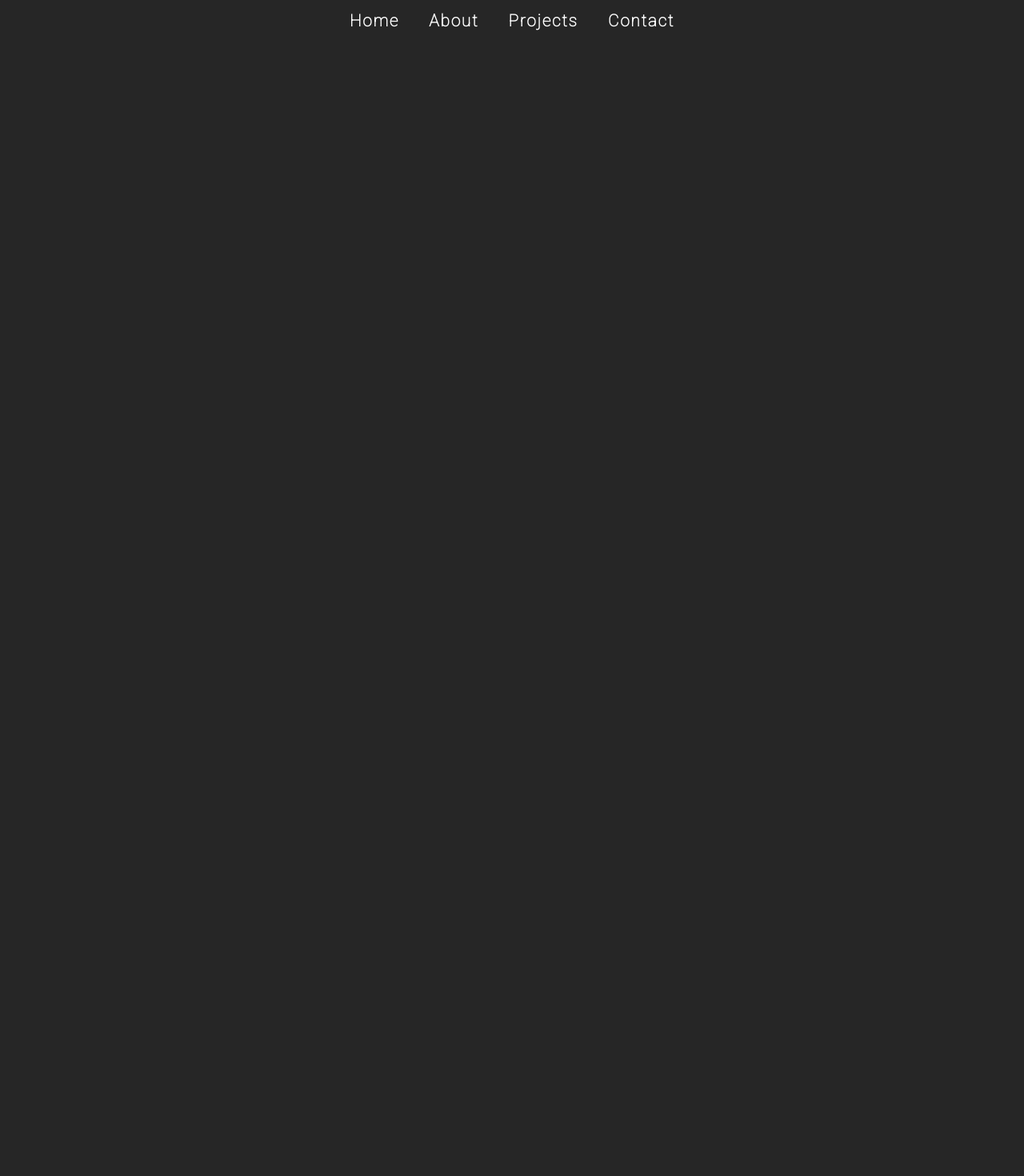
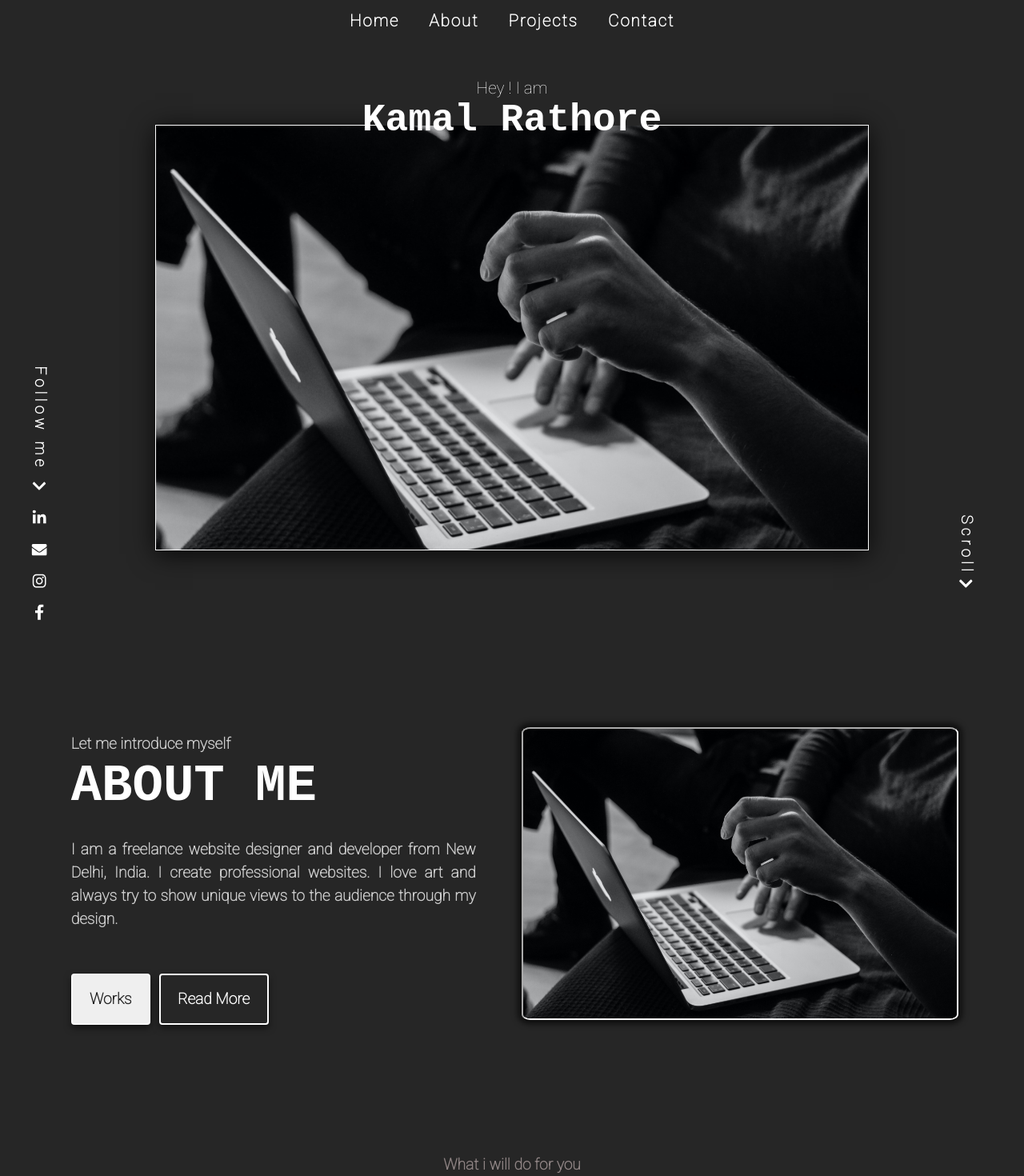
Before and after one commit to kamal3354k/my-portfolio, a React (Create React App) app: page / in a window 1280 px wide. Shown: the top 1470 px of the page at 80% size. Before the commit the page ends 800 px from the top, so only its background shows below. Built offline with nearby package versions, Linux system fonts and the light colour scheme.

Commit message:
Adding all files

```diff
--- a/package.json
+++ b/package.json
@@ -2,7 +2,7 @@
   "name": "my-portfolio",
   "version": "0.1.0",
   "private": true,
-  "homepage": "https://kamal3354k.github.io/myportfolio",
+  "homepage": "https://kamal3354k.github.io/kamalrathore/",
   "dependencies": {
     "@fortawesome/fontawesome-svg-core": "^1.2.36",
     "@fortawesome/free-brands-svg-icons": "^5.15.4",
@@ -26,8 +26,8 @@
     "build": "react-scripts build",
     "test": "react-scripts test",
     "eject": "react-scripts eject",
-    "predeploy":"npm run build",
-    "deploy":"gh-pages -d build"
+    "predeploy": "npm run build",
+    "deploy": "gh-pages -d build"
   },
   "eslintConfig": {
     "extends": [
--- a/src/App.js
+++ b/src/App.js
@@ -13,7 +13,7 @@
    <NavMenu/>
 
    <Switch>
-     <Route exact path="/home">
+     <Route exact path="/">
        <Home/>
      </Route>
    </Switch>
--- a/src/NavMenu.jsx
+++ b/src/NavMenu.jsx
@@ -16,7 +16,7 @@
        <div className={!Show ? "menu-box slider":"menu-box"}>
 
            <ul className={!Show ? 'Link-list slider':"Link-list"}>
-               <li onClick={()=>{setShow(!Show)}}><NavLink exact to="/home">Home <span></span></NavLink></li>
+               <li onClick={()=>{setShow(!Show)}}><NavLink exact to="/">Home <span></span></NavLink></li>
                <li onClick={()=>{setShow(!Show)}}><NavLink to="/about">About <span></span></NavLink></li>
                <li onClick={()=>{setShow(!Show)}}><NavLink to="/projects">Projects <span></span></NavLink></li>
                <li onClick={()=>{setShow(!Show)}}><NavLink to="/contact">Contact <span></span></NavLink></li>
--- a/src/Pages/AboutPage/AboutSection.jsx
+++ b/src/Pages/AboutPage/AboutSection.jsx
@@ -7,9 +7,9 @@
             <div className="row">
                 <div className="col-lg-6 col-md-6 col-sm-12">
                     <div className="ABout-about-me">
-                        <p>Hi, I am <span>Ayan Khan</span></p>
+                        <p>Hi, I am <span>Kamal Rathore</span></p>
                         <h1>A freelance Web developer</h1>
-                        <p className="about-me-des">I am from chittagong, Bangladesh. A place of beauty and nature. Since my childhood, i love art and design. I always try to design stuff with my unique point of view. I also love to create things that can be usefull to others.</p>
+                        <p className="about-me-des">I am from New Delhi, India. A place of beauty and nature. Since my childhood, i love art and design. I always try to design stuff with my unique point of view. I also love to create things that can be usefull to others.</p>
                         <p className="about-me-des">I started coding since I was in high school. Coding is also an art for me. I love it and now I have the opportunity to design along with the coding. I find it really interesting and I enjoyed the process a lot.</p>
                         <p className="about-me-des">My vision is to make the world a better place. Now almost everything is becoming better than ever. It is time for us to create more good stuff that helps the world to become a better place.</p>
                         <div className="About-me-button-box">
--- a/src/Pages/Home_Page/HomeAbout.jsx
+++ b/src/Pages/Home_Page/HomeAbout.jsx
@@ -10,7 +10,7 @@
                             <div className="about-me">
                                 <p>Let me introduce myself</p>
                                 <h1>ABOUT ME</h1>
-                                <p className="about-me-des">I am a freelance website designer and developer from Chittagong, Bangladesh. I create professional websites. I love art and always try to show unique views to the audience through my design.</p>
+                                <p className="about-me-des">I am a freelance website designer and developer from New Delhi, India. I create professional websites. I love art and always try to show unique views to the audience through my design.</p>
                                 <div className="about-me-button-box">
                                     <button className="works">
                                         Works
```
